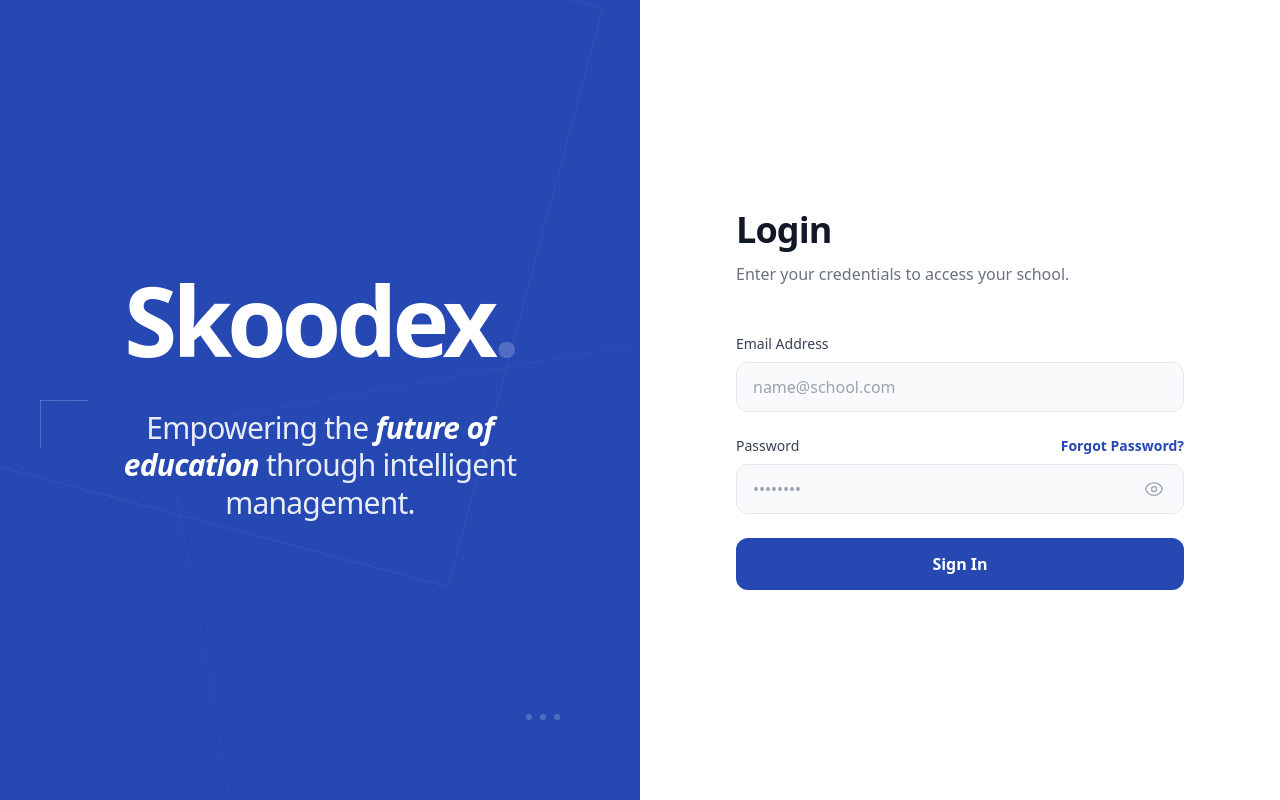
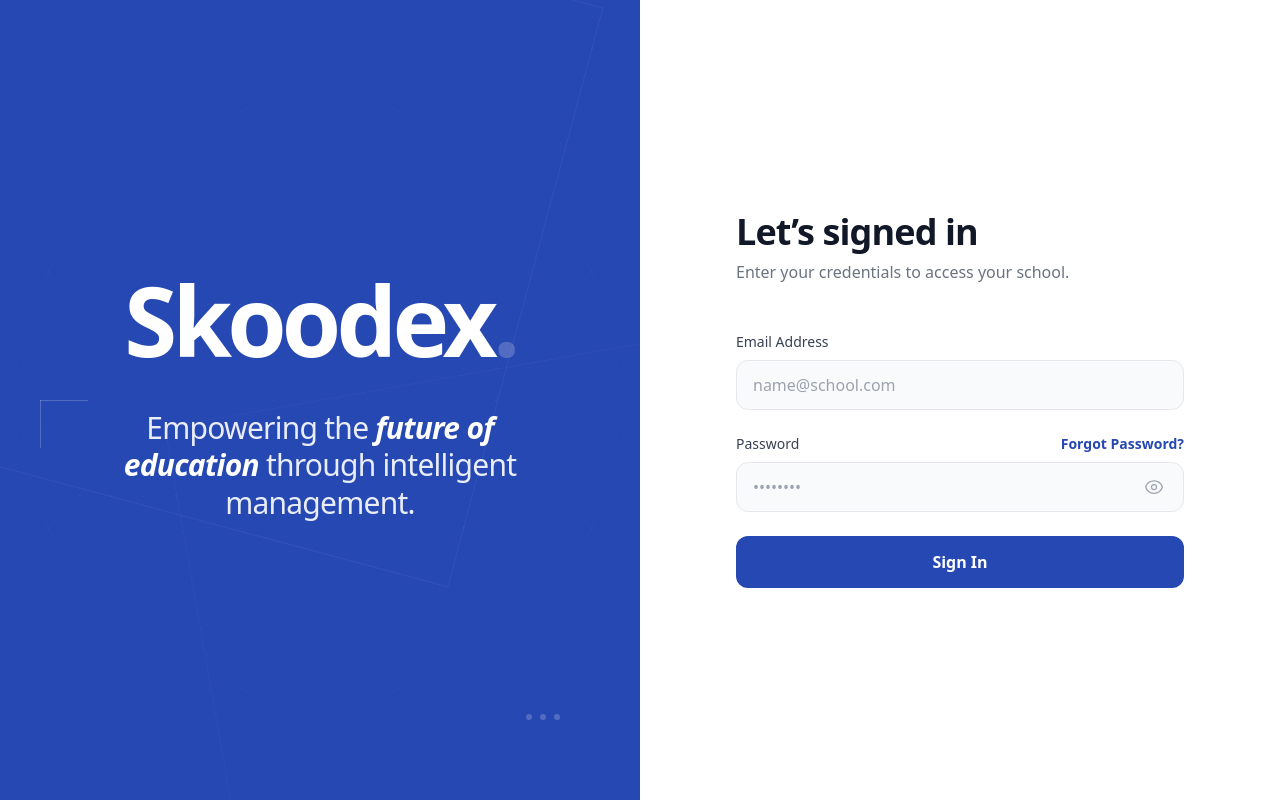
Before and after one commit to ali-ghazanfar/skoodex-frontend, a React (Vite) app: page / in a window 1280 px wide. Built offline with nearby package versions, Linux system fonts and the light colour scheme.

Commit message:
enh: login screen

```diff
--- a/src/pages/Login.jsx
+++ b/src/pages/Login.jsx
@@ -52,10 +52,10 @@
       <div className="w-full lg:w-1/2 flex flex-col justify-center items-center p-8 bg-white">
         <div className="w-full max-w-md">
           <div className="mb-12">
-            <h2 className="text-4xl font-black text-gray-900 mb-3 tracking-tight">
-              Login
+            <h2 className="text-4xl font-black text-gray-900 mb-2 tracking-tight">
+              Let’s signed in
             </h2>
-            <p className="text-gray-500 font-medium">
+            <p className="text-gray-500">
               Enter your credentials to access your school.
             </p>
           </div>
```
